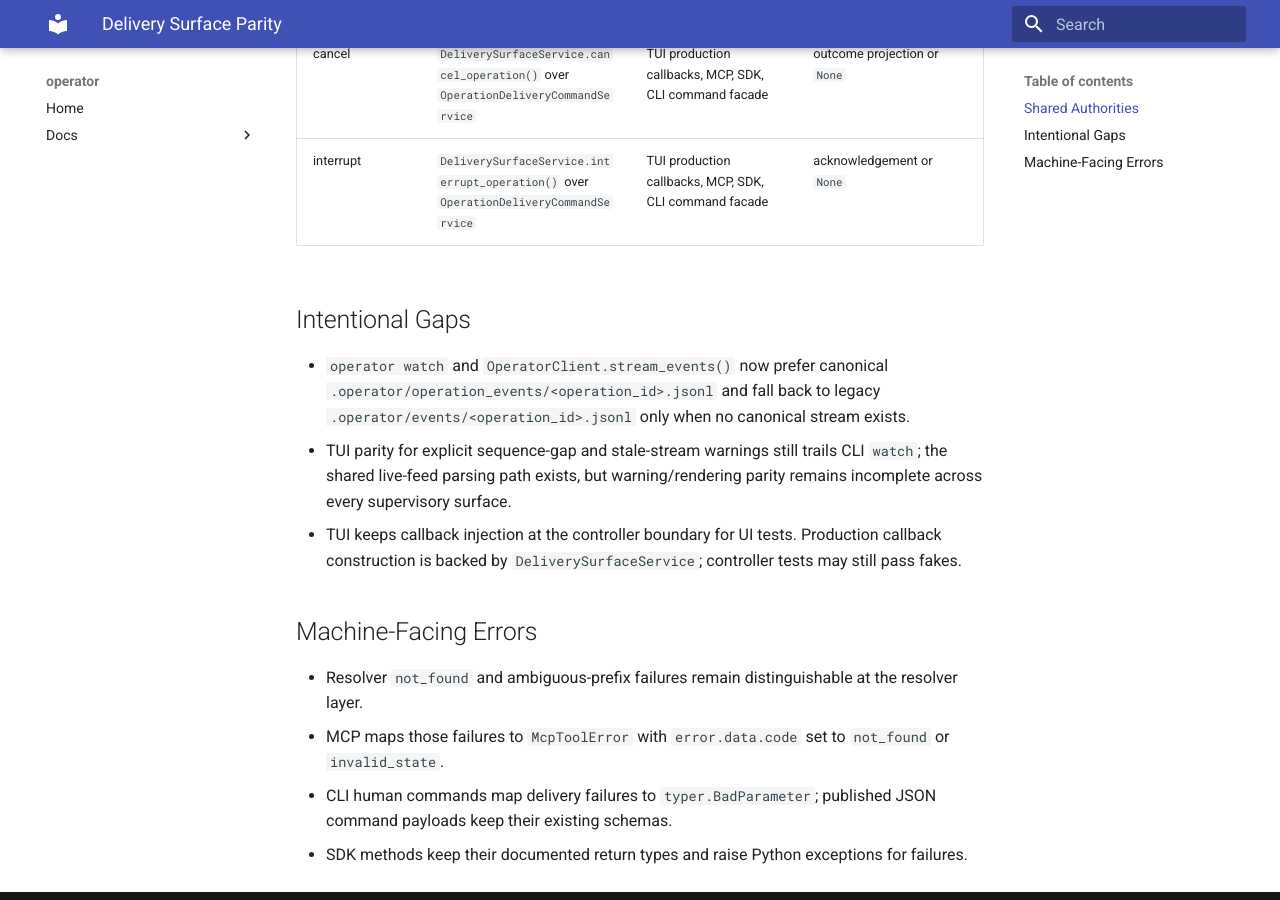
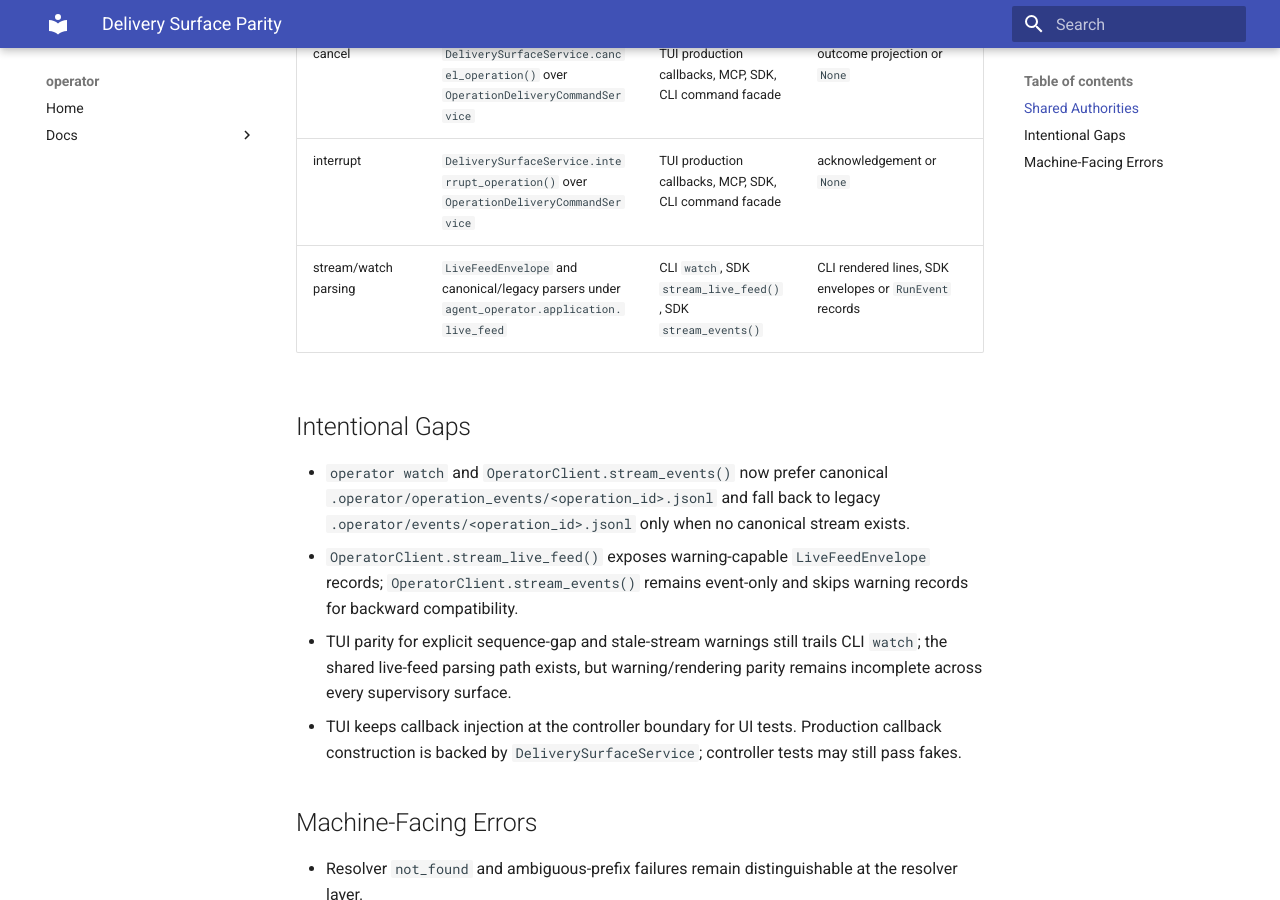
Before and after one commit to uthunderbird/vibechord, an MkDocs documentation site: the page built from docs/reference/delivery-surface-parity.md, in a window 1280 px wide and 900 px high, scrolled down 748 px. Built offline with MkDocs 1.6.1 and Material for MkDocs 9.7.7, drawn with Linux system fonts in a browser that asks for light colours.

Commit message:
Document shared live feed delivery parity

```diff
--- a/docs/reference/delivery-surface-parity.md
+++ b/docs/reference/delivery-surface-parity.md
@@ -14,12 +14,16 @@ each adapter.
 | answer | `DeliverySurfaceService.answer_attention()` over `OperationDeliveryCommandService` | TUI production callbacks, MCP, SDK, CLI command facade | command acknowledgements or `None` |
 | cancel | `DeliverySurfaceService.cancel_operation()` over `OperationDeliveryCommandService` | TUI production callbacks, MCP, SDK, CLI command facade | outcome projection or `None` |
 | interrupt | `DeliverySurfaceService.interrupt_operation()` over `OperationDeliveryCommandService` | TUI production callbacks, MCP, SDK, CLI command facade | acknowledgement or `None` |
+| stream/watch parsing | `LiveFeedEnvelope` and canonical/legacy parsers under `agent_operator.application.live_feed` | CLI `watch`, SDK `stream_live_feed()`, SDK `stream_events()` | CLI rendered lines, SDK envelopes or `RunEvent` records |
 
 ## Intentional Gaps
 
 - `operator watch` and `OperatorClient.stream_events()` now prefer canonical
   `.operator/operation_events/<operation_id>.jsonl` and fall back to legacy
   `.operator/events/<operation_id>.jsonl` only when no canonical stream exists.
+- `OperatorClient.stream_live_feed()` exposes warning-capable `LiveFeedEnvelope` records;
+  `OperatorClient.stream_events()` remains event-only and skips warning records for backward
+  compatibility.
 - TUI parity for explicit sequence-gap and stale-stream warnings still trails CLI `watch`; the
   shared live-feed parsing path exists, but warning/rendering parity remains incomplete across every
   supervisory surface.
```
Also changed, not shown: design/adr/0207-delivery-surface-parity-contract.md (+14 -6 lines), 1 other file.
